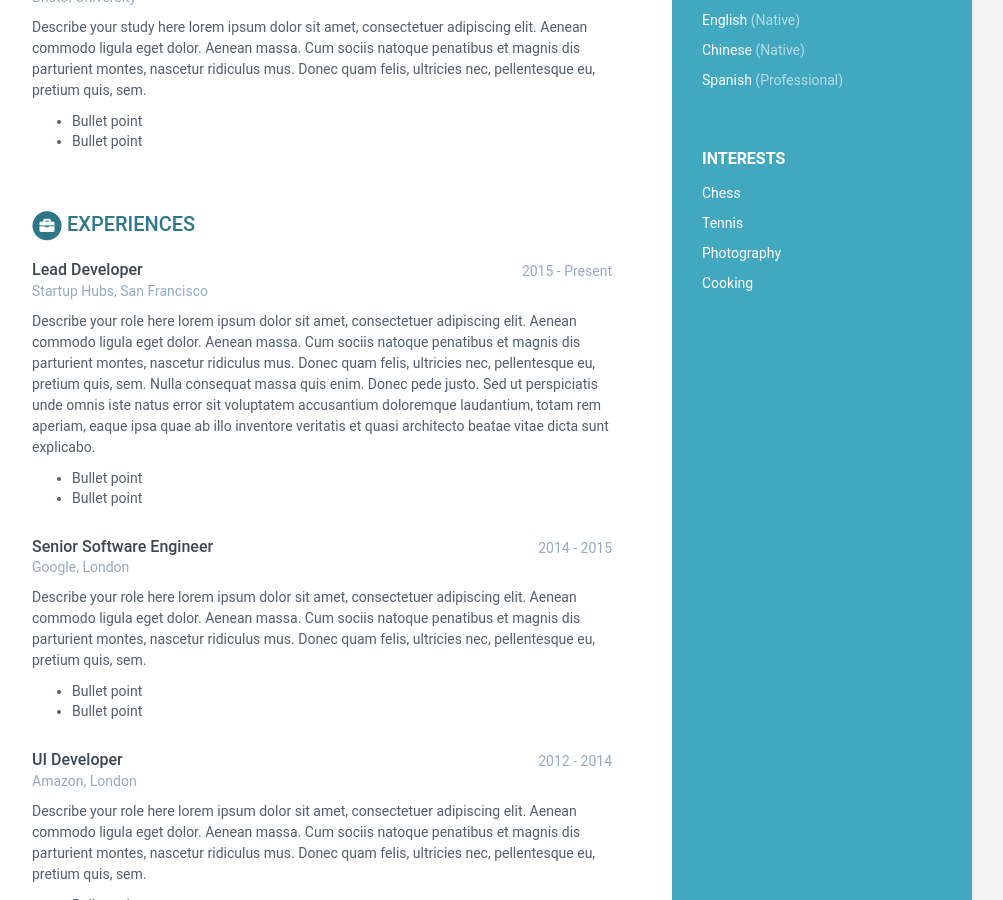
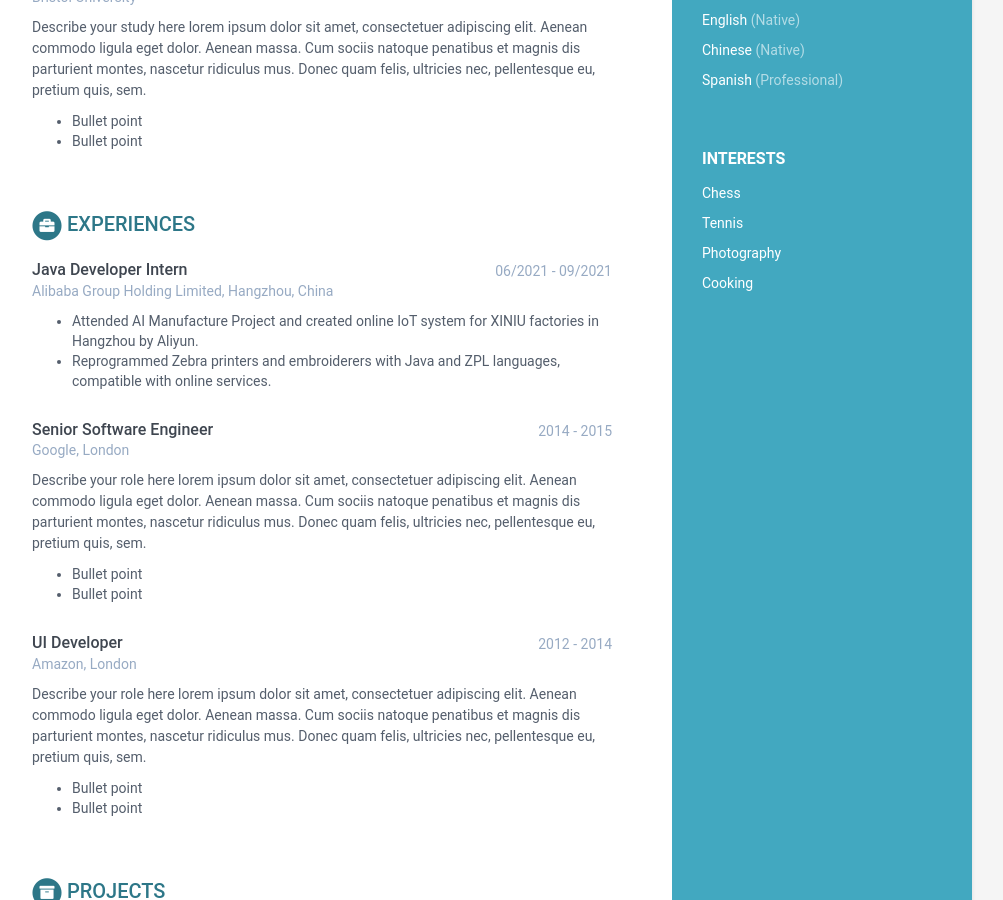
Before and after one commit to FangFrankSun/My_Resume, a Jekyll site: the page built from index.html, in a window 1280 px wide and 900 px high, scrolled down 622 px. Shown: the whole window, without its empty margins (168-1171 px from the left). Built offline with Jekyll 4.4.1, drawn with Linux system fonts in a browser that asks for light colours.

Commit message:
Update data.yml

```diff
--- a/_data/data.yml
+++ b/_data/data.yml
@@ -96,21 +96,12 @@ education:
 experiences:
     title: Experiences
     info:
-      - role: Lead Developer
-        time: 2015 - Present
-        company: Startup Hubs, San Francisco
+      - role: Java Developer Intern
+        time: 06/2021 - 09/2021
+        company: Alibaba Group Holding Limited, Hangzhou, China
         details: |
-          Describe your role here lorem ipsum dolor sit amet, consectetuer
-          adipiscing elit. Aenean commodo ligula eget dolor. Aenean massa.
-          Cum sociis natoque penatibus et magnis dis parturient montes,
-          nascetur ridiculus mus. Donec quam felis, ultricies nec,
-          pellentesque eu, pretium quis, sem. Nulla consequat massa quis
-          enim. Donec pede justo. Sed ut perspiciatis unde omnis iste natus
-          error sit voluptatem accusantium doloremque laudantium, totam rem
-          aperiam, eaque ipsa quae ab illo inventore veritatis et quasi
-          architecto beatae vitae dicta sunt explicabo.
-            - Bullet point
-            - Bullet point
+          -  Attended AI Manufacture Project and created online IoT system for XINIU factories in Hangzhou by Aliyun.
+          -  Reprogrammed Zebra printers and embroiderers with Java and ZPL languages, compatible with online services.
       - role: Senior Software Engineer
         time: 2014 - 2015
         company: Google, London
```
